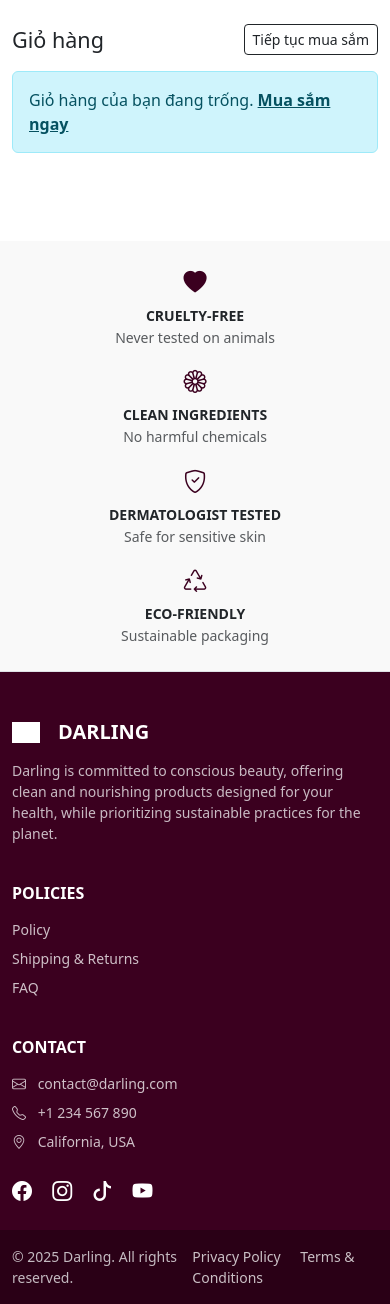
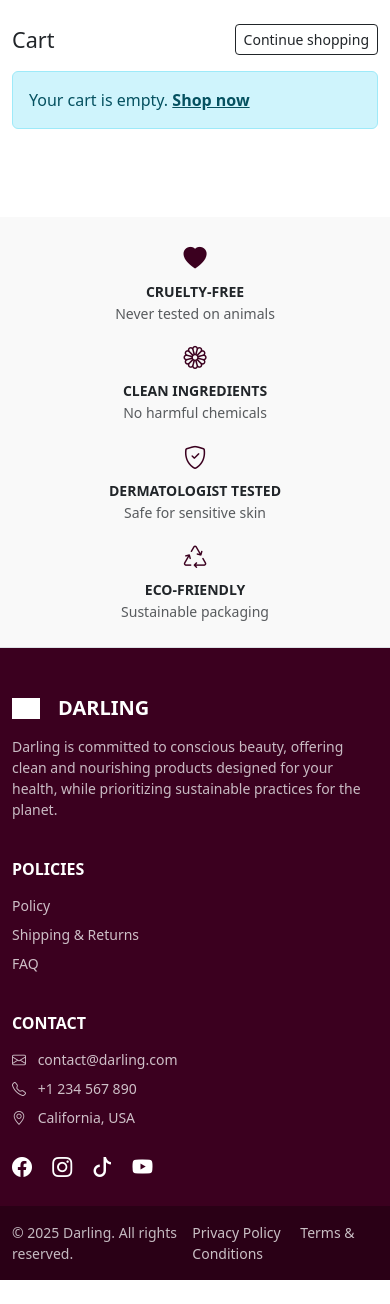
Before and after one commit to lycoris2445/PTUD-TMDT---Nhom-D, a PHP site: page /website/php/cart.php in a window 390 px wide. Shown: the part 73-1377 px from the top of the page. After the commit the page ends 1353 px from the top, so only its background shows below. Run offline with PHP 8.4, Linux system fonts and the light colour scheme; grey boxes are pictures that could not be loaded.

Commit message:
Chỉnh product + cart

```diff
--- a/config/test-db.php
+++ /dev/null
@@ -1,3 +0,0 @@
-<?php
-$pdo = require __DIR__ . '/db_connect.php';
-echo '✓ Database connected';
--- /dev/null
+++ b/website/css/cart.css
@@ -0,0 +1,8 @@
+/* Fix image size in cart */
+#cart-table-body img {
+  width: 64px;
+  height: 64px;
+  object-fit: cover;
+  display: block;
+  flex: 0 0 64px;
+}
--- a/website/css/style.css
+++ b/website/css/style.css
@@ -182,3 +182,8 @@ body.nav-open .nav-toggle span:nth-child(3) {
     overflow: hidden;
   }
 }
+
+/* Style cơ bản cho dropdown user */
+.user-dropdown { position: relative; display: inline-block; }
+.user-name { color: #333; font-weight: 600; text-decoration: none; cursor: pointer; }
+.logout-btn { color: #dc3545 !important; font-weight: bold; }
--- a/website/js/cart.js
+++ b/website/js/cart.js
@@ -5,10 +5,11 @@
   const CART_KEY = "app.cart.v1";
 
   const fmtCurrency = (n) =>
-    new Intl.NumberFormat("vi-VN", {
+    new Intl.NumberFormat("en-US", {
       style: "currency",
-      currency: "VND",
-      maximumFractionDigits: 0,
+      currency: "USD",
+      minimumFractionDigits: 2,
+      maximumFractionDigits: 2,
     }).format(n || 0);
 
   const read = () => {
@@ -116,7 +117,7 @@
               <img src="${item.image || ""}" alt="${item.name}" onerror="this.style.display='none'" class="rounded" />
               <div>
                 <div class="fw-semibold">${item.name}</div>
-                <div class="text-muted small">Mã: ${item.id}</div>
+                <div class="text-muted small">ID: ${item.id}</div>
               </div>
             </div>
           </td>
@@ -130,7 +131,7 @@
           </td>
           <td class="text-end fw-semibold">${fmtCurrency(item.price * item.qty)}</td>
           <td class="text-center">
-            <button class="btn btn-link text-danger p-0" data-action="remove" data-id="${item.id}" aria-label="Xóa">×</button>
+            <button class="btn btn-link text-danger p-0" data-action="remove" data-id="${item.id}" aria-label="Remove">×</button>
           </td>
         `;
         tbody.appendChild(tr);
@@ -175,7 +176,7 @@
 
     const clearBtn = document.getElementById("btn-clear-cart");
     if (clearBtn) clearBtn.addEventListener("click", () => {
-      if (confirm("Bạn có chắc muốn xóa toàn bộ giỏ hàng?")) {
+      if (confirm("Do you really want to clear the entire cart?")) {
         clear();
         renderCartTable();
       }
@@ -232,7 +233,7 @@
       e.preventDefault();
       const cart = read();
       if (!cart.length) {
-        alert("Giỏ hàng trống, vui lòng thêm sản phẩm trước khi thanh toán.");
+        alert("Cart is empty, please add products before checkout.");
         return;
       }
 
@@ -240,17 +241,17 @@
       const payload = Object.fromEntries(formData.entries());
       // Simple validation
       if (!payload.fullname || !payload.phone || !payload.address) {
-        alert("Vui lòng nhập đầy đủ Họ tên, Số điện thoại và Địa chỉ.");
+        alert("Please enter full name, phone number and address.");
         return;
       }
 
       // In a real app, send payload + cart to backend here
       const orderId = "DH" + Date.now();
-      const msg = `Đặt hàng thành công!\nMã đơn: ${orderId}`;
+      const msg = `Order placed successfully!\nOrder ID: ${orderId}`;
       alert(msg);
       clear();
       renderCheckoutSummary();
-      if (noteEl) noteEl.textContent = "Cảm ơn bạn đã mua hàng!";
+      if (noteEl) noteEl.textContent = "Thank you for your purchase!";
     });
   };
 
@@ -281,7 +282,7 @@
       try {
         const toast = document.createElement("div");
         toast.className = "toast add-to-cart-toast";
-        toast.textContent = "Đã thêm vào giỏ hàng";
+        toast.textContent = "Added to cart";
         document.body.appendChild(toast);
         setTimeout(() => toast.classList.add("show"), 10);
         setTimeout(() => toast.classList.remove("show"), 1600);
--- /dev/null
+++ b/website/js/product.js
@@ -0,0 +1,6 @@
+document.body.addEventListener("click", function (e) {
+const btn = e.target.closest("[data-add-to-cart]");
+if (btn) {
+    setTimeout(() => window.location.href = "cart.php", 300);
+}
+});
--- a/website/php/cart.php
+++ b/website/php/cart.php
@@ -1,17 +1,17 @@
 <?php
 $pageTitle = "Cart";
-$pageCss = "gio-hang.css";
+$pageCss = "cart.css";
 include '../includes/header.php';
 ?>
 
 <main class="container py-4" data-page="cart">
   <div class="d-flex align-items-center justify-content-between mb-3">
-    <h1 class="h4 mb-0 text-darling">Giỏ hàng</h1>
-    <a href="store.php" class="btn btn-outline-dark btn-sm">Tiếp tục mua sắm</a>
+    <h1 class="h4 mb-0 text-darling">Cart</h1>
+    <a href="store.php" class="btn btn-outline-dark btn-sm">Continue shopping</a>
   </div>
 
   <div id="cart-empty" class="alert alert-info d-none">
-    Giỏ hàng của bạn đang trống. <a href="store.php" class="alert-link">Mua sắm ngay</a>
+    Your cart is empty. <a href="store.php" class="alert-link">Shop now</a>
   </div>
 
   <div id="cart-table-wrap" class="row g-4">
@@ -22,11 +22,11 @@ include '../includes/header.php';
             <table class="table align-middle mb-0">
               <thead class="table-light">
                 <tr>
-                  <th scope="col">Sản phẩm</th>
-                  <th scope="col" class="text-end">Giá</th>
-                  <th scope="col" class="text-center">Số lượng</th>
-                  <th scope="col" class="text-end">Tạm tính</th>
-                  <th scope="col" class="text-center">Xóa</th>
+                  <th scope="col">Product</th>
+                  <th scope="col" class="text-end">Price</th>
+                  <th scope="col" class="text-center">Quantity</th>
+                  <th scope="col" class="text-end">Subtotal</th>
+                  <th scope="col" class="text-center">Remove</th>
                 </tr>
               </thead>
               <tbody id="cart-table-body"></tbody>
@@ -36,29 +36,29 @@ include '../includes/header.php';
       </div>
 
       <div class="d-flex gap-2 mt-3">
-        <button id="btn-clear-cart" class="btn btn-outline-secondary">Xóa giỏ hàng</button>
-        <a class="btn btn-outline-dark" href="store.php">Tiếp tục mua sắm</a>
+        <button id="btn-clear-cart" class="btn btn-outline-secondary">Clear cart</button>
+        <a class="btn btn-outline-dark" href="store.php">Continue shopping</a>
       </div>
     </div>
 
     <div class="col-lg-4">
       <div class="card shadow-sm sticky-top" style="top: 90px;">
         <div class="card-body">
-          <h5 class="card-title mb-3">Tổng kết</h5>
+          <h5 class="card-title mb-3">Summary</h5>
           <div class="d-flex justify-content-between py-1">
-            <span>Tạm tính</span>
-            <strong id="summary-subtotal">0₫</strong>
+            <span>Subtotal</span>
+            <strong id="summary-subtotal">$0</strong>
           </div>
           <div class="d-flex justify-content-between py-1">
-            <span>Phí vận chuyển</span>
-            <strong id="summary-shipping">0₫</strong>
+            <span>Shipping fee</span>
+            <strong id="summary-shipping">$0</strong>
           </div>
           <hr>
           <div class="d-flex justify-content-between py-1 fs-5">
-            <span>Tổng</span>
-            <strong id="summary-total">0₫</strong>
+            <span>Total</span>
+            <strong id="summary-total">$0</strong>
           </div>
-          <a class="btn btn-darling w-100 mt-3" href="order.php">Tiến hành thanh toán</a>
+          <a class="btn btn-darling w-100 mt-3" href="order.php">Proceed to checkout</a>
         </div>
       </div>
     </div>
```
Also changed, not shown: website/css/gio-hang.css (deleted, +0 -59 lines), website/includes/store_filter_sidebar.php (deleted, +0 -91 lines), website/js/san-pham.js (deleted, +0 -13 lines), website/php/product.php (+14 -7 lines), website/php/store.php (+91 -6 lines).
